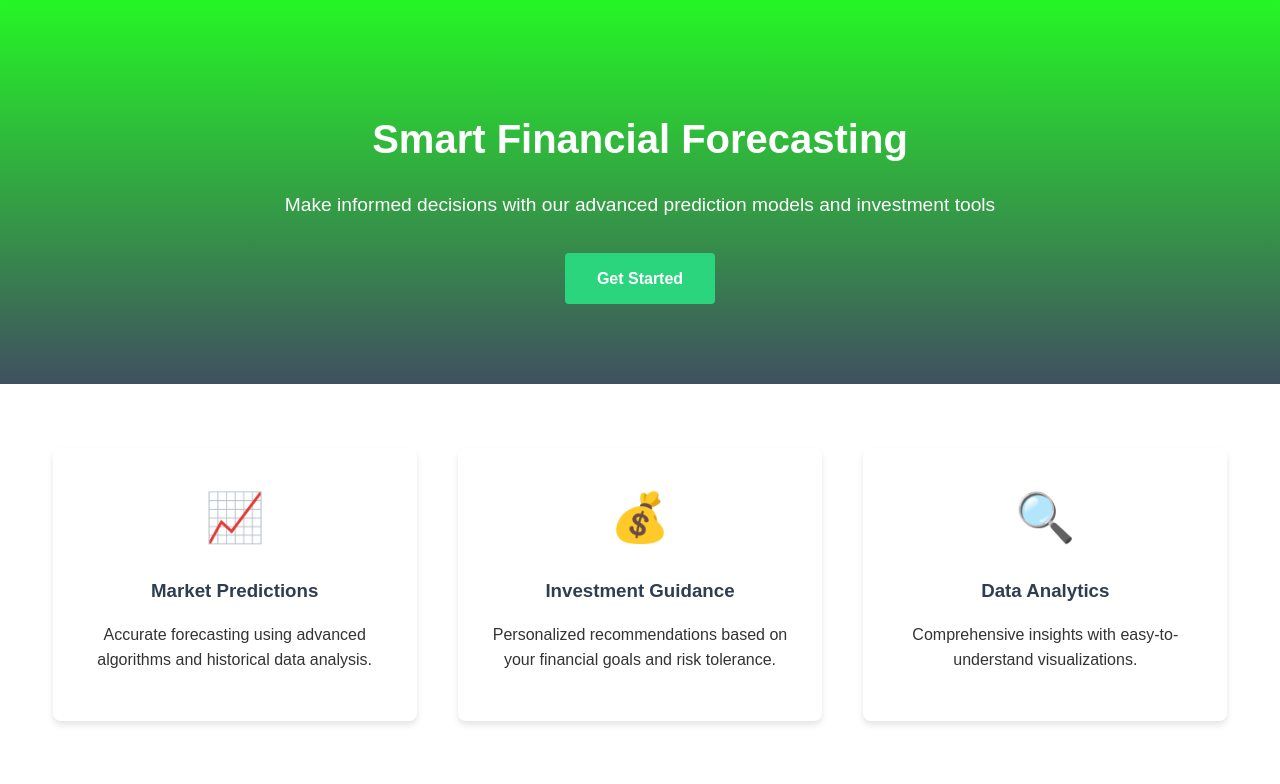
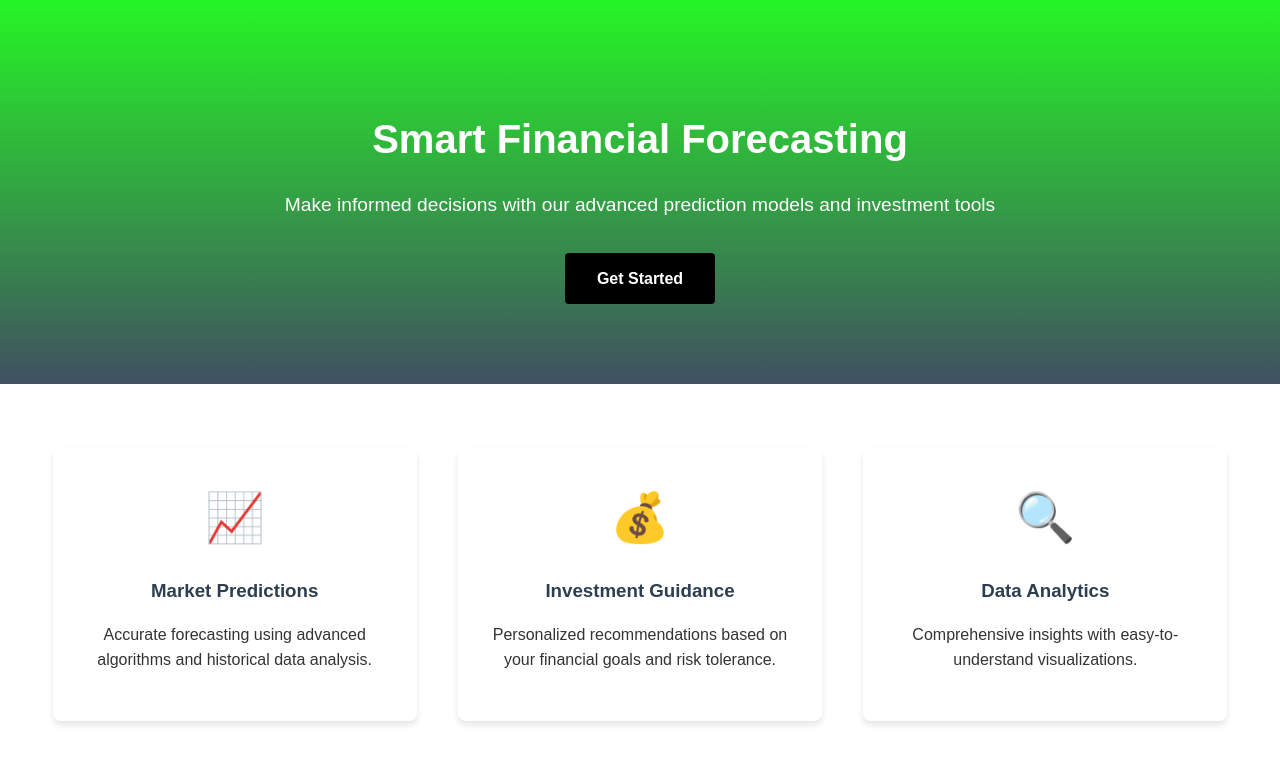
Before and after one commit to Eshika-Ranjan-Singh/Financial-Forecasting-On-Adult-s-Income-Prediction-Models, a Flask app: template templates/home.html in a window 1280 px wide. Shown: the part 70-854 px from the top of the page. Run offline with Flask 3, Linux system fonts and the light colour scheme; the template is opened without the code that fills it, so the values that code supplies are empty; parts of the project's set-up code (start-up, migrations or seed data) failed here and were passed over.

Commit message:
update home.html

```diff
--- a/templates/home.html
+++ b/templates/home.html
@@ -82,7 +82,7 @@
         /* CTA Button */
         .cta-button {
             display: inline-block;
-            background-color: #2bd57d;
+            background-color: #000000;
             color: white;
             padding: 0.8rem 2rem;
             border-radius: 4px;
```
